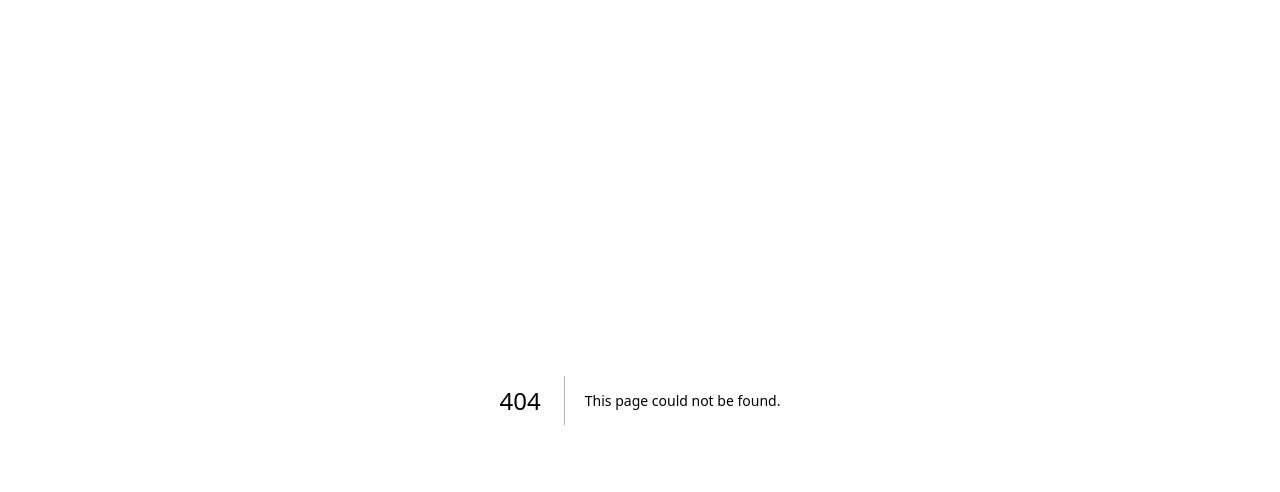
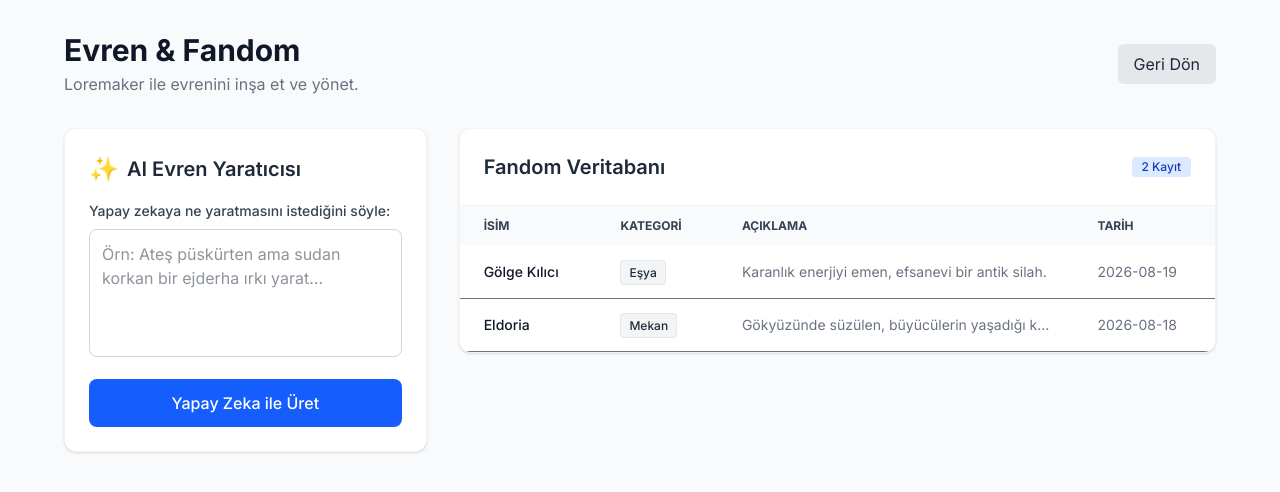
Before and after one commit to Aoshindeiru/loremaker, a Next.js app: page /fandom in a window 1280 px wide. Before the commit this address had no page. Shown: the top 492 px of the page. Built offline with nearby package versions, Linux system fonts and the light colour scheme.

Commit message:
fandom sayfasi ve yapay zeka eklendi

```diff
--- /dev/null
+++ b/app/fandom/page.js
@@ -0,0 +1,150 @@
+"use client";
+
+import { useState } from "react";
+import Link from "next/link";
+
+export default function FandomPage() {
+  const [prompt, setPrompt] = useState("");
+  const [isGenerating, setIsGenerating] = useState(false);
+
+  // Tabloda gösterilecek başlangıç (örnek) verileri
+  const [loreItems, setLoreItems] = useState([
+    {
+      id: 1,
+      name: "Gölge Kılıcı",
+      category: "Eşya",
+      description: "Karanlık enerjiyi emen, efsanevi bir antik silah.",
+      date: "2026-08-19",
+    },
+    {
+      id: 2,
+      name: "Eldoria",
+      category: "Mekan",
+      description: "Gökyüzünde süzülen, büyücülerin yaşadığı kayıp şehir.",
+      date: "2026-08-18",
+    }
+  ]);
+
+  // Yapay zeka üretim simülasyonu
+  const handleAIGenerate = (e) => {
+    e.preventDefault();
+    if (!prompt.trim()) return;
+
+    setIsGenerating(true);
+
+    // Gerçek bir AI (OpenAI vb.) bağlayana kadar 2 saniyelik simülasyon
+    setTimeout(() => {
+      const newItem = {
+        id: Date.now(),
+        name: "Yapay Zeka Karakteri",
+        category: "Karakter",
+        description: `"${prompt}" fikrinden yola çıkılarak AI tarafından oluşturulan gizemli bir gezgin.`,
+        date: new Date().toISOString().split('T')[0],
+      };
+
+      setLoreItems([newItem, ...loreItems]);
+      setIsGenerating(false);
+      setPrompt("");
+    }, 2000);
+  };
+
+  return (
+    <div className="min-h-screen bg-gray-50 text-gray-800 p-8">
+      {/* Üst Menü / Başlık */}
+      <div className="max-w-6xl mx-auto flex justify-between items-center mb-8">
+        <div>
+          <h1 className="text-3xl font-bold text-gray-900">Evren & Fandom</h1>
+          <p className="text-gray-500 mt-1">Loremaker ile evrenini inşa et ve yönet.</p>
+        </div>
+        <Link href="/" className="px-4 py-2 bg-gray-200 hover:bg-gray-300 rounded-md transition">
+          Geri Dön
+        </Link>
+      </div>
+
+      <div className="max-w-6xl mx-auto grid grid-cols-1 md:grid-cols-3 gap-8">
+
+        {/* Sol Sütun: Yapay Zeka Eklentisi */}
+        <div className="md:col-span-1">
+          <div className="bg-white p-6 rounded-xl shadow-sm border border-gray-100">
+            <h2 className="text-xl font-semibold mb-4 flex items-center">
+              <span className="text-2xl mr-2">✨</span> AI Evren Yaratıcısı
+            </h2>
+            <form onSubmit={handleAIGenerate}>
+              <label className="block text-sm font-medium text-gray-700 mb-2">
+                Yapay zekaya ne yaratmasını istediğini söyle:
+              </label>
+              <textarea
+                value={prompt}
+                onChange={(e) => setPrompt(e.target.value)}
+                placeholder="Örn: Ateş püskürten ama sudan korkan bir ejderha ırkı yarat..."
+                className="w-full p-3 border border-gray-300 rounded-lg focus:ring-2 focus:ring-blue-500 focus:border-blue-500 outline-none resize-none h-32 mb-4"
+                disabled={isGenerating}
+              />
+              <button
+                type="submit"
+                disabled={isGenerating || !prompt.trim()}
+                className={`w-full py-3 rounded-lg font-medium text-white transition-all ${
+                  isGenerating ? "bg-blue-300 cursor-not-allowed" : "bg-blue-600 hover:bg-blue-700"
+                }`}
+              >
+                {isGenerating ? "Evren İşleniyor..." : "Yapay Zeka ile Üret"}
+              </button>
+            </form>
+          </div>
+        </div>
+
+        {/* Sağ Sütun: Fandom Tablosu */}
+        <div className="md:col-span-2">
+          <div className="bg-white rounded-xl shadow-sm border border-gray-100 overflow-hidden">
+            <div className="p-6 border-b border-gray-100 flex justify-between items-center">
+              <h2 className="text-xl font-semibold">Fandom Veritabanı</h2>
+              <span className="bg-blue-100 text-blue-800 text-xs font-medium px-2.5 py-0.5 rounded">
+                {loreItems.length} Kayıt
+              </span>
+            </div>
+
+            <div className="overflow-x-auto">
+              <table className="w-full text-sm text-left text-gray-500">
+                <thead className="text-xs text-gray-700 uppercase bg-gray-50">
+                  <tr>
+                    <th scope="col" className="px-6 py-3">İsim</th>
+                    <th scope="col" className="px-6 py-3">Kategori</th>
+                    <th scope="col" className="px-6 py-3">Açıklama</th>
+                    <th scope="col" className="px-6 py-3">Tarih</th>
+                  </tr>
+                </thead>
+                <tbody>
+                  {loreItems.map((item) => (
+                    <tr key={item.id} className="bg-white border-b hover:bg-gray-50">
+                      <td className="px-6 py-4 font-medium text-gray-900 whitespace-nowrap">
+                        {item.name}
+                      </td>
+                      <td className="px-6 py-4">
+                        <span className="bg-gray-100 text-gray-800 text-xs font-medium px-2 py-1 rounded border border-gray-200">
+                          {item.category}
+                        </span>
+                      </td>
+                      <td className="px-6 py-4 max-w-xs truncate" title={item.description}>
+                        {item.description}
+                      </td>
+                      <td className="px-6 py-4 whitespace-nowrap">
+                        {item.date}
+                      </td>
+                    </tr>
+                  ))}
+                </tbody>
+              </table>
+            </div>
+
+            {loreItems.length === 0 && (
+              <div className="p-8 text-center text-gray-500">
+                Henüz evreninizde bir kayıt yok. Sol taraftan yapay zeka ile üretmeye başlayın!
+              </div>
+            )}
+          </div>
+        </div>
+
+      </div>
+    </div>
+  );
+}
```
